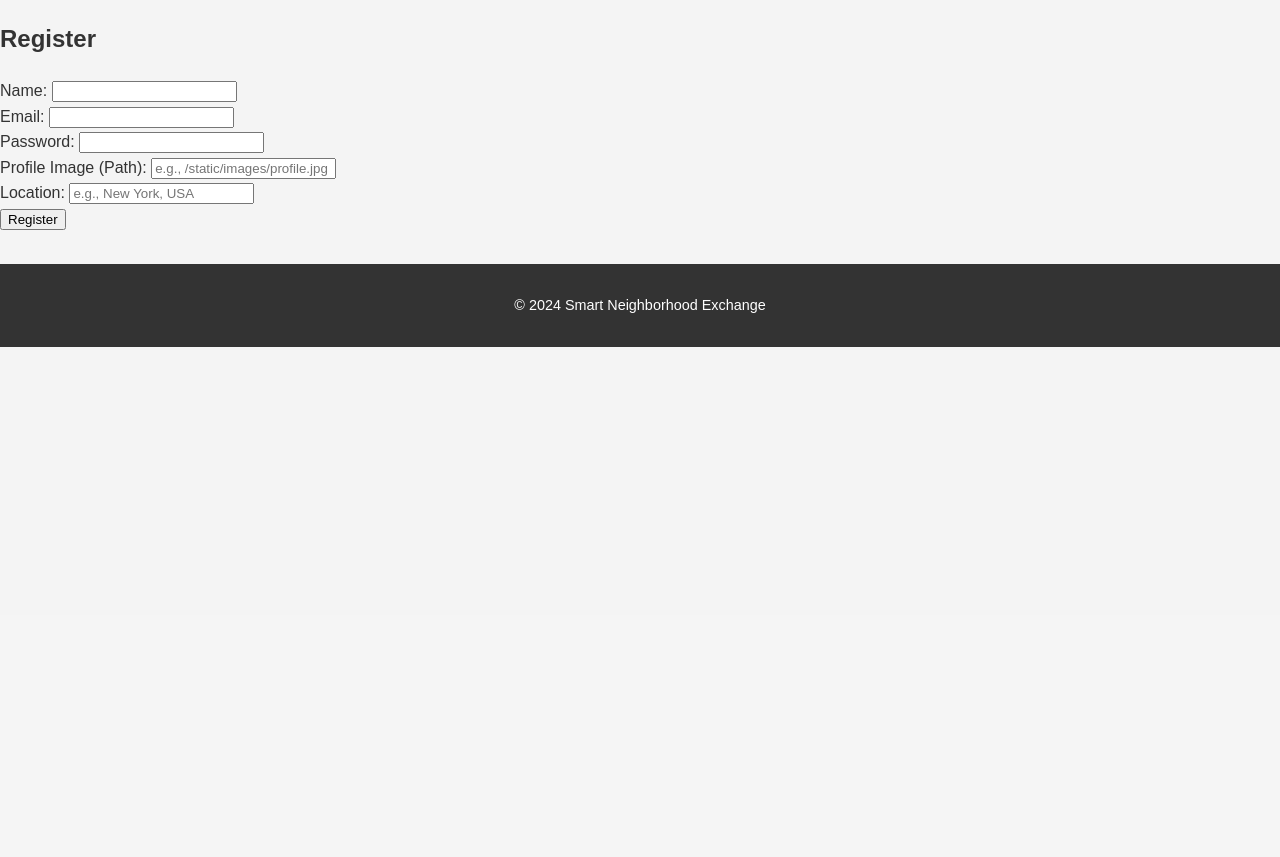
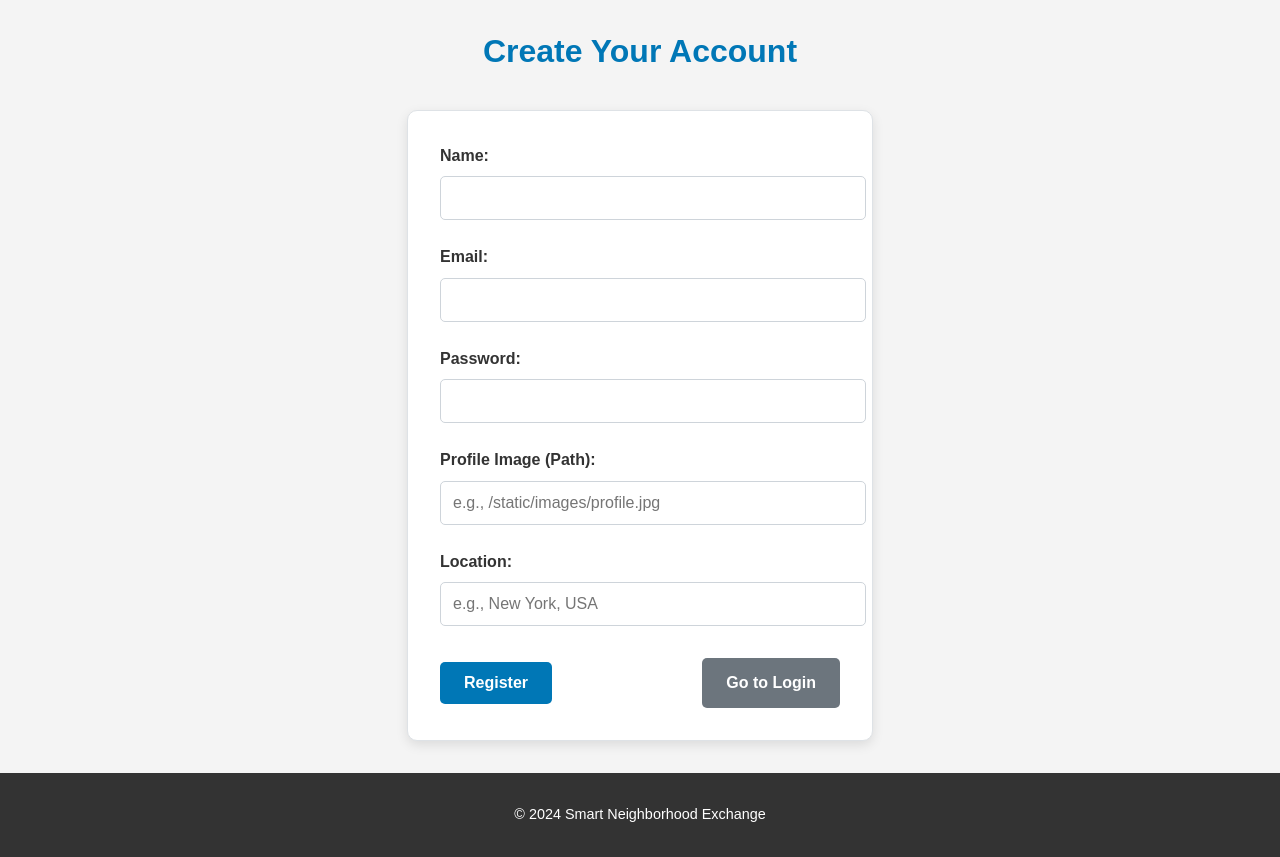
Before and after one commit to etobarr-iu/SPD-Final-Project, a Flask app: page /registration in a window 1280 px wide. Shown: the part 185-1042 px from the top of the page. Before the commit the page ends 532 px from the top, so only its background shows below. Run offline with Flask 3, Linux system fonts and the light colour scheme.

Commit message:
formatting

```diff
--- a/static/style.css
+++ b/static/style.css
@@ -491,7 +491,7 @@ footer {
     flex: 1; /* Form takes less space */
     min-width: 35%; /* Ensures form is visible on smaller screens */
     background-color: #f9f9f9;
-    padding: 1.5rem;
+    padding: 3rem;
     border-radius: 10px;
     box-shadow: 0 4px 12px rgba(0, 0, 0, 0.1);
     border: 1px solid #dee2e6;
@@ -833,3 +833,108 @@ footer {
 .message-button:hover {
     background-color: #0056a3;
 }
+
+.post-resource-button {
+    text-align: center;
+    margin-bottom: 1.5rem;
+}
+
+.add-button {
+    display: inline-block;
+    background-color: #0077b6;
+    color: white;
+    padding: 0.75rem 1.5rem;
+    font-size: 1rem;
+    font-weight: bold;
+    text-decoration: none;
+    border-radius: 5px;
+    transition: background-color 0.3s;
+}
+
+.add-button:hover {
+    background-color: #0056a3;
+}
+
+/* Form Container */
+.form-container {
+    max-width: 400px;
+    margin: 2rem auto;
+    background-color: #ffffff;
+    padding: 2rem;
+    border-radius: 10px;
+    box-shadow: 0 4px 12px rgba(0, 0, 0, 0.1);
+    border: 1px solid #dee2e6;
+}
+
+/* Form Group */
+.form-group {
+    margin-bottom: 1.5rem;
+}
+
+.form-group label {
+    display: block;
+    font-weight: bold;
+    margin-bottom: 0.5rem;
+    color: #333;
+}
+
+.form-group input {
+    width: 100%;
+    padding: 0.75rem;
+    font-size: 1rem;
+    border-radius: 5px;
+    border: 1px solid #ced4da;
+}
+
+/* Form Actions */
+.form-actions {
+    display: flex;
+    justify-content: space-between;
+    align-items: center;
+    margin-top: 2rem;
+}
+
+.form-actions .button {
+    padding: 0.75rem 1.5rem;
+    font-size: 1rem;
+    font-weight: bold;
+    border-radius: 5px;
+    cursor: pointer;
+    text-decoration: none;
+    text-align: center;
+}
+
+.submit-button {
+    background-color: #0077b6;
+    color: white;
+    border: none;
+    transition: background-color 0.3s;
+}
+
+.submit-button:hover {
+    background-color: #0056a3;
+}
+
+.secondary-button {
+    background-color: #6c757d;
+    color: white;
+    border: none;
+    transition: background-color 0.3s;
+}
+
+.secondary-button:hover {
+    background-color: #495057;
+}
+
+/* Flash Messages */
+.message-list {
+    list-style: none;
+    padding: 0;
+    margin-bottom: 1.5rem;
+    color: #d9534f;
+}
+
+.message-list li {
+    margin-bottom: 0.5rem;
+    font-weight: bold;
+}
--- a/templates/register.html
+++ b/templates/register.html
@@ -1,12 +1,13 @@
 {% extends 'layout.html' %}
 
-{% block title %}Registration Page{% endblock %}
-{% block content_title %}Register{% endblock %}
+{% block title %}Register an Account{% endblock %}
+{% block content_title %}<h2 class="centered-title">Create Your Account</h2>{% endblock %}
 
 {% block content %}
+<div class="form-container">
     {% with messages = get_flashed_messages() %}
         {% if messages %}
-            <ul>
+            <ul class="message-list">
                 {% for message in messages %}
                     <li>{{ message }}</li>
                 {% endfor %}
@@ -15,21 +16,35 @@
     {% endwith %}
 
     <form method="POST" action="{{ url_for('register') }}">
-        <label for="name">Name:</label>
-        <input type="text" name="name" id="name" required><br>
+        <div class="form-group">
+            <label for="name">Name:</label>
+            <input type="text" name="name" id="name" required>
+        </div>
 
-        <label for="email">Email:</label>
-        <input type="email" name="email" id="email" required><br>
+        <div class="form-group">
+            <label for="email">Email:</label>
+            <input type="email" name="email" id="email" required>
+        </div>
 
-        <label for="password">Password:</label>
-        <input type="password" name="password" id="password" required><br>
+        <div class="form-group">
+            <label for="password">Password:</label>
+            <input type="password" name="password" id="password" required>
+        </div>
 
-        <label for="profile_image">Profile Image (Path):</label>
-        <input type="text" name="profile_image" id="profile_image" placeholder="e.g., /static/images/profile.jpg"><br>
+        <div class="form-group">
+            <label for="profile_image">Profile Image (Path):</label>
+            <input type="text" name="profile_image" id="profile_image" placeholder="e.g., /static/images/profile.jpg">
+        </div>
 
-        <label for="location">Location:</label>
-        <input type="text" name="location" id="location" placeholder="e.g., New York, USA"><br>
+        <div class="form-group">
+            <label for="location">Location:</label>
+            <input type="text" name="location" id="location" placeholder="e.g., New York, USA">
+        </div>
 
-        <input type="submit" value="Register">
+        <div class="form-actions">
+            <input type="submit" value="Register" class="button submit-button">
+            <a href="{{ url_for('login') }}" class="button secondary-button">Go to Login</a>
+        </div>
     </form>
+</div>
 {% endblock %}
```
Also changed, not shown: templates/login.html (+16 -8 lines), templates/resources.html (+8 -1 lines).
